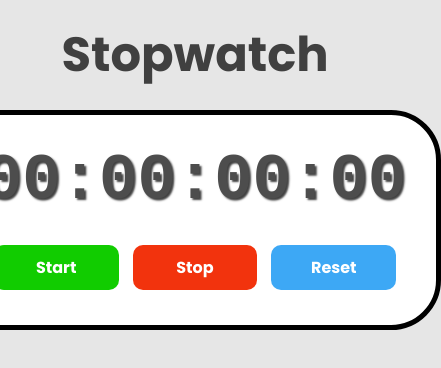
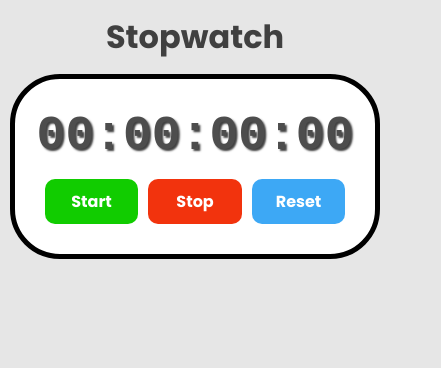
Before and after one commit to Shikamaru007/stopwatch, a plain HTML site: page index.html in a window 390 px wide. Shown: the whole page, 441 px wide, since content can reach past the window. Drawn offline with Linux system fonts and the light colour scheme.

Commit message:
made it responsive

```diff
--- a/styles.css
+++ b/styles.css
@@ -9,6 +9,8 @@ body {
     flex-direction: column;
     background-color: hsla(0, 0%, 90%);
     align-items: center;
+    width: 100%;
+    height: 100vh;
 }
 #myH1 {
     font-size: clamp(3rem, 4vw, 5rem);
@@ -24,9 +26,10 @@ body {
     border-radius: 3.12em;
     padding: 30px;
     background-color: white;
+
 }
 #display {
-    font-size: clamp(4rem, 5vw, 6rem);
+    font-size: clamp(3rem, 5vw, 6rem);
     font-family: monospace;
     font-weight: bold;
     color: hsl(0, 0%, 30%);
@@ -40,7 +43,6 @@ body {
     margin: 5px;
     min-width: 2rem;
     font-family: poppins, sans-serif;
-    width: 7.8rem;
     border: none;
     border-radius: 10px;
     cursor: pointer;
@@ -65,3 +67,21 @@ body {
 #resetBtn:hover {
     background-color: hsl(205, 90%, 50%);
 }
+
+@media screen and (max-width:620px) {
+    #container {
+        width: 95%;
+    }
+    #myH1 {
+        font-size: 2rem;
+    }
+    #controls {
+        width: 100%;
+        display: grid;
+        grid-template-columns: repeat(3, 1fr);
+        gap: 10px;
+    }
+    #controls button {
+        margin: 0;
+    }
+}
```
